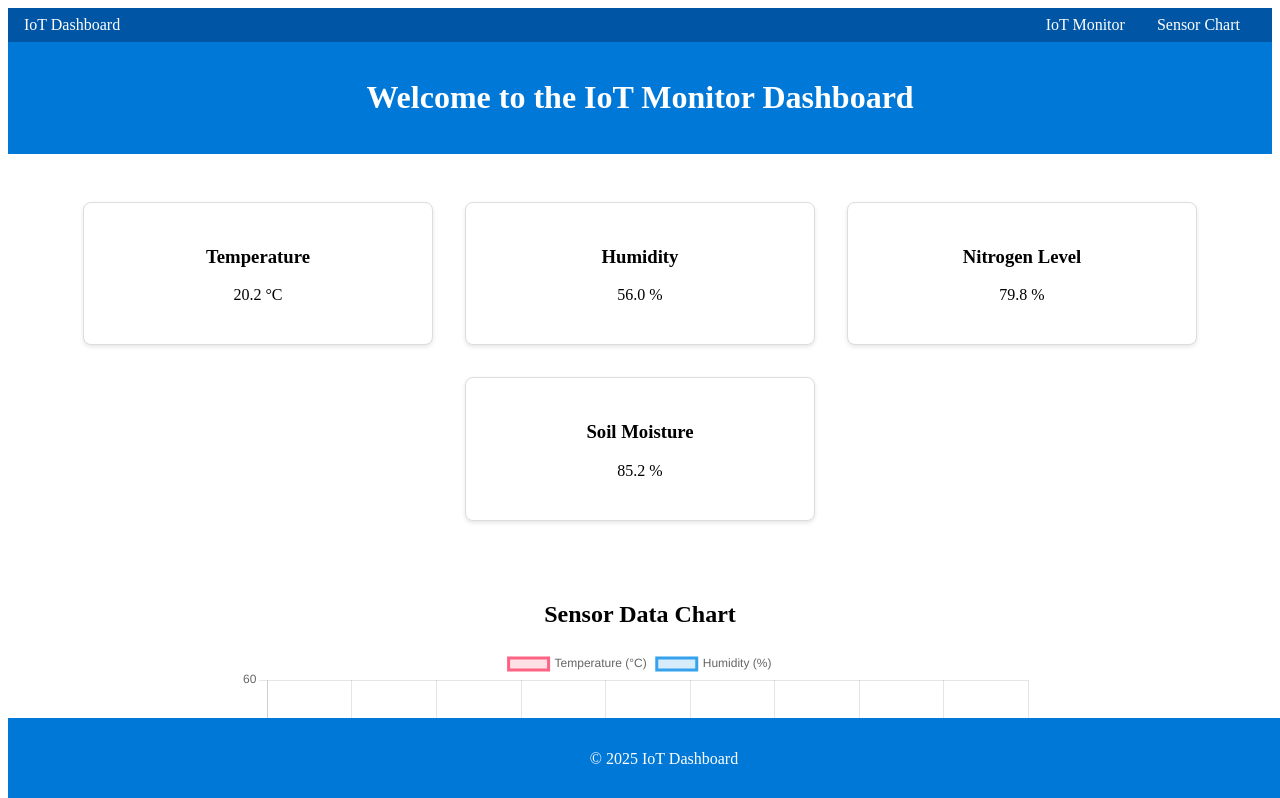
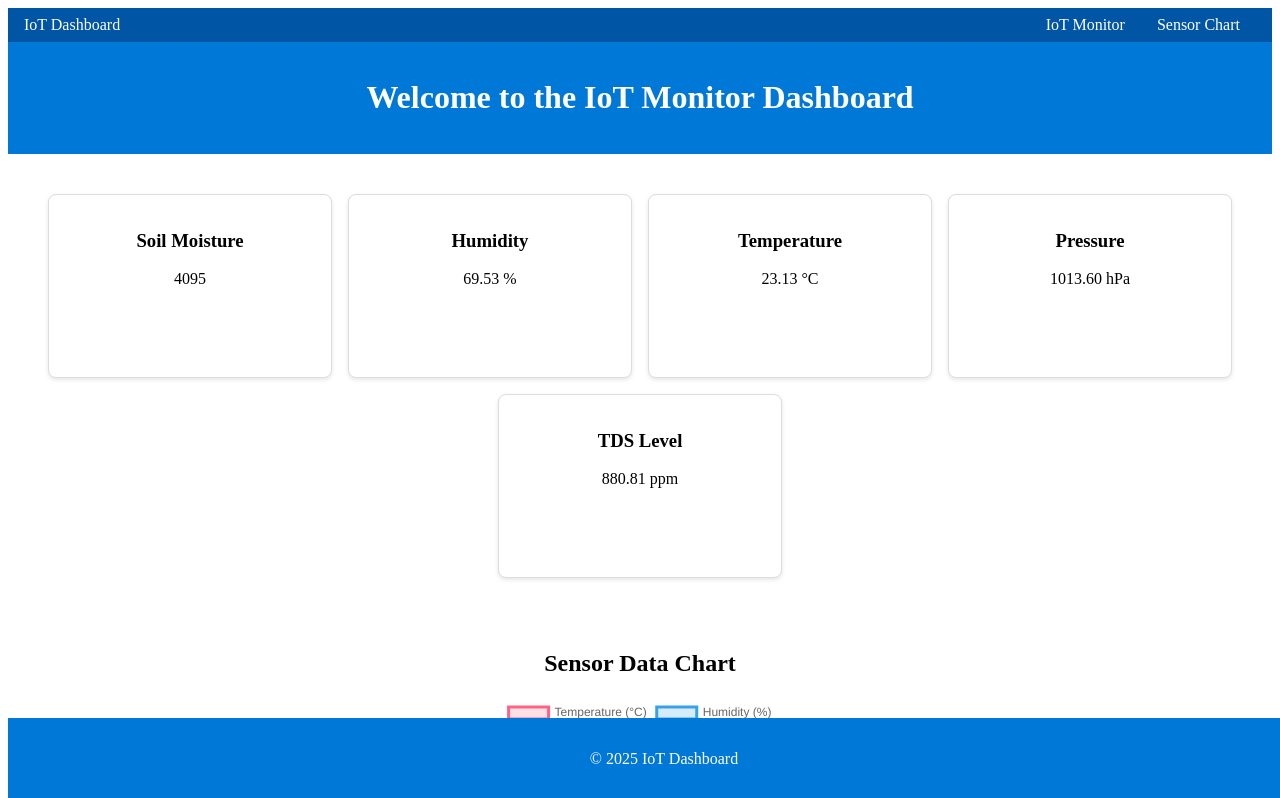
Before and after one commit to Pranab4321/iotMonitoringDashboard, a React (Create React App) app: page / in a window 1280 px wide. Shown: the top 798 px of the page. Built offline with nearby package versions, Linux system fonts and the light colour scheme.

Commit message:
Update IoTMonitor.js

```diff
--- a/src/components/IoTMonitor.js
+++ b/src/components/IoTMonitor.js
@@ -1,60 +1,20 @@
-// import React, { useEffect, useState } from "react";
-// import axios from "axios";
-
-// function IoTMonitor() {
-//   const [sensorData, setSensorData] = useState({ temperature: [], humidity: [] });
-//   const [error, setError] = useState("");
-
-//   useEffect(() => {
-//     const fetchSensorData = async () => {
-//       try {
-//         const response = await axios.get("http://localhost:5000/api/sensors");
-//         setSensorData(response.data);
-//       } catch (err) {
-//         console.error(err);
-//         setError("Error fetching sensor data");
-//       }
-//     };
-
-//     fetchSensorData();
-
-//     // Optionally, fetch data every 5 seconds
-//     const interval = setInterval(fetchSensorData, 5000);
-//     return () => clearInterval(interval);
-//   }, []);
-
-//   return (
-//     <div>
-//       <h2>Live Sensor Data</h2>
-//       {error ? (
-//         <p style={{ color: "red" }}>{error}</p>
-//       ) : (
-//         <div>
-//           <p>Temperature: {sensorData.temperature.join(", ")}°C</p>
-//           <p>Humidity: {sensorData.humidity.join(", ")}%</p>
-//         </div>
-//       )}
-//     </div>
-//   );
-// }
-
-// export default IoTMonitor;
-
-//3333333333333
 import React, { useState, useEffect } from 'react';
 
 function IoTMonitor() {
-  const [temperature, setTemperature] = useState('--');
-  const [humidity, setHumidity] = useState('--');
-  const [nitrogenLevel, setNitrogenLevel] = useState('--');
-  const [soilMoisture, setSoilMoisture] = useState('--');
+  const [temperature, setTemperature] = useState(23.00);
+  const [humidity, setHumidity] = useState(69.80);
+  const [soilMoisture, setSoilMoisture] = useState(4095);
+  const [tdsLevel, setTdsLevel] = useState(877.42);
+  const [pressure, setPressure] = useState(1013.59);
 
   useEffect(() => {
     const interval = setInterval(() => {
-      setTemperature((20 + Math.random() * 10).toFixed(1));
-      setHumidity((40 + Math.random() * 20).toFixed(1));
-      setNitrogenLevel((50 + Math.random() * 50).toFixed(1));
-      setSoilMoisture((50 + Math.random() * 50).toFixed(1));
+      // Generate nearby values for each sensor reading
+      setTemperature(prev => (parseFloat((Math.random() * 0.2 + prev - 0.1).toFixed(2))));
+      setHumidity(prev => (parseFloat((Math.random() * 2 + prev - 1).toFixed(2))));
+      setSoilMoisture(4095); // Static value for soil moisture
+      setTdsLevel(prev => (parseFloat((Math.random() * 10 + prev - 5).toFixed(2))));
+      setPressure(prev => (parseFloat((Math.random() * 0.02 + prev - 0.01).toFixed(2))));
     }, 2000);
 
     return () => clearInterval(interval);
@@ -63,20 +23,24 @@ function IoTMonitor() {
   return (
     <section id="iot-monitor" style={{ display: 'flex', flexWrap: 'wrap', justifyContent: 'center', padding: '2rem' }}>
       <div className="card" style={cardStyle}>
-        <h3>Temperature</h3>
-        <p>{temperature} &deg;C</p>
+        <h3>Soil Moisture</h3>
+        <p>{soilMoisture}</p>
       </div>
       <div className="card" style={cardStyle}>
         <h3>Humidity</h3>
-        <p>{humidity} %</p>
+        <p>{humidity.toFixed(2)} %</p>
       </div>
       <div className="card" style={cardStyle}>
-        <h3>Nitrogen Level</h3>
-        <p>{nitrogenLevel} %</p>
+        <h3>Temperature</h3>
+        <p>{temperature.toFixed(2)} &deg;C</p>
       </div>
       <div className="card" style={cardStyle}>
-        <h3>Soil Moisture</h3>
-        <p>{soilMoisture} %</p>
+        <h3>Pressure</h3>
+        <p>{pressure.toFixed(2)} hPa</p>
+      </div>
+      <div className="card" style={cardStyle}>
+        <h3>TDS Level</h3>
+        <p>{tdsLevel.toFixed(2)} ppm</p>
       </div>
     </section>
   );
@@ -87,9 +51,10 @@ const cardStyle = {
   border: '1px solid #ddd',
   borderRadius: '8px',
   boxShadow: '0 2px 4px rgba(0, 0, 0, 0.1)',
-  margin: '1rem',
-  width: '300px',
-  padding: '1.5rem',
+  margin: '0.5rem',
+  width: '250px',
+  height: '150px',
+  padding: '1rem',
   textAlign: 'center',
 };
 
```
